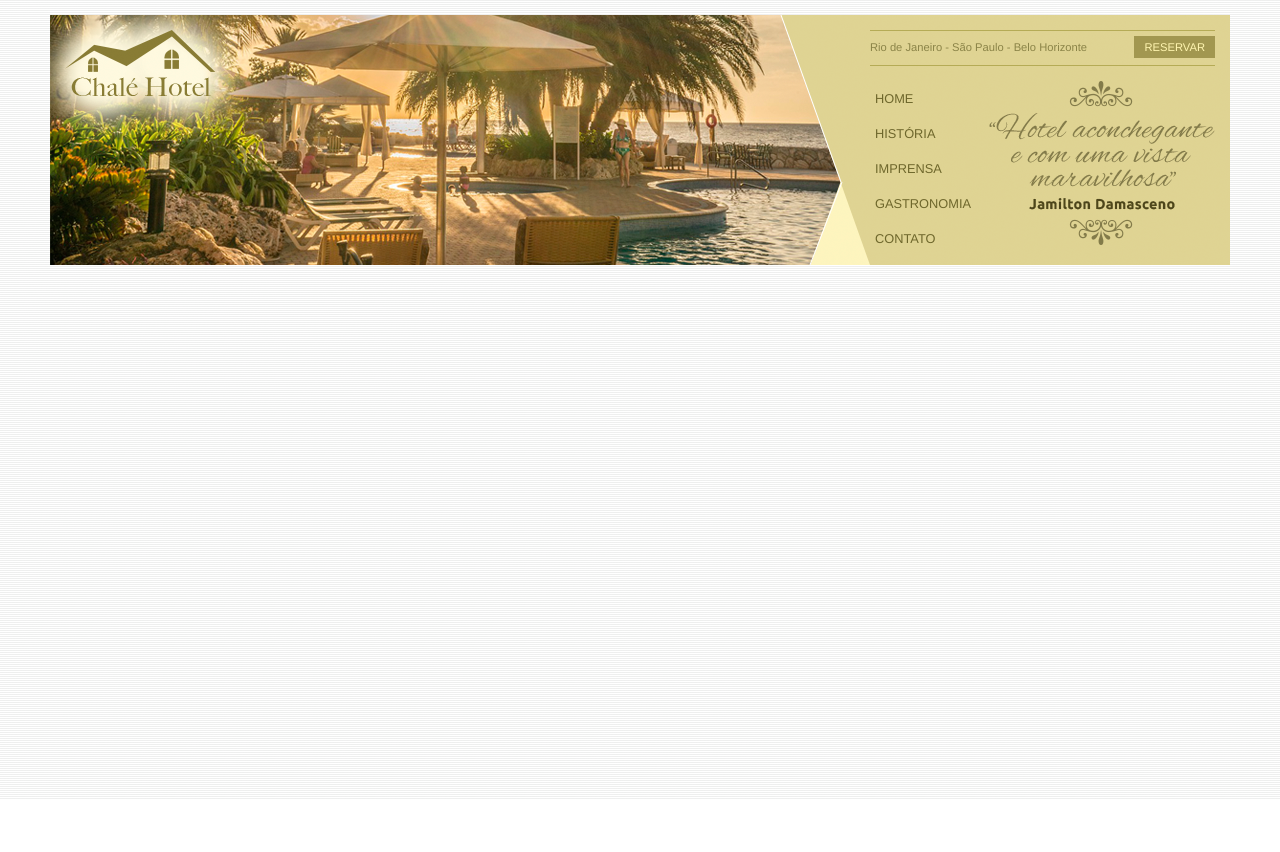
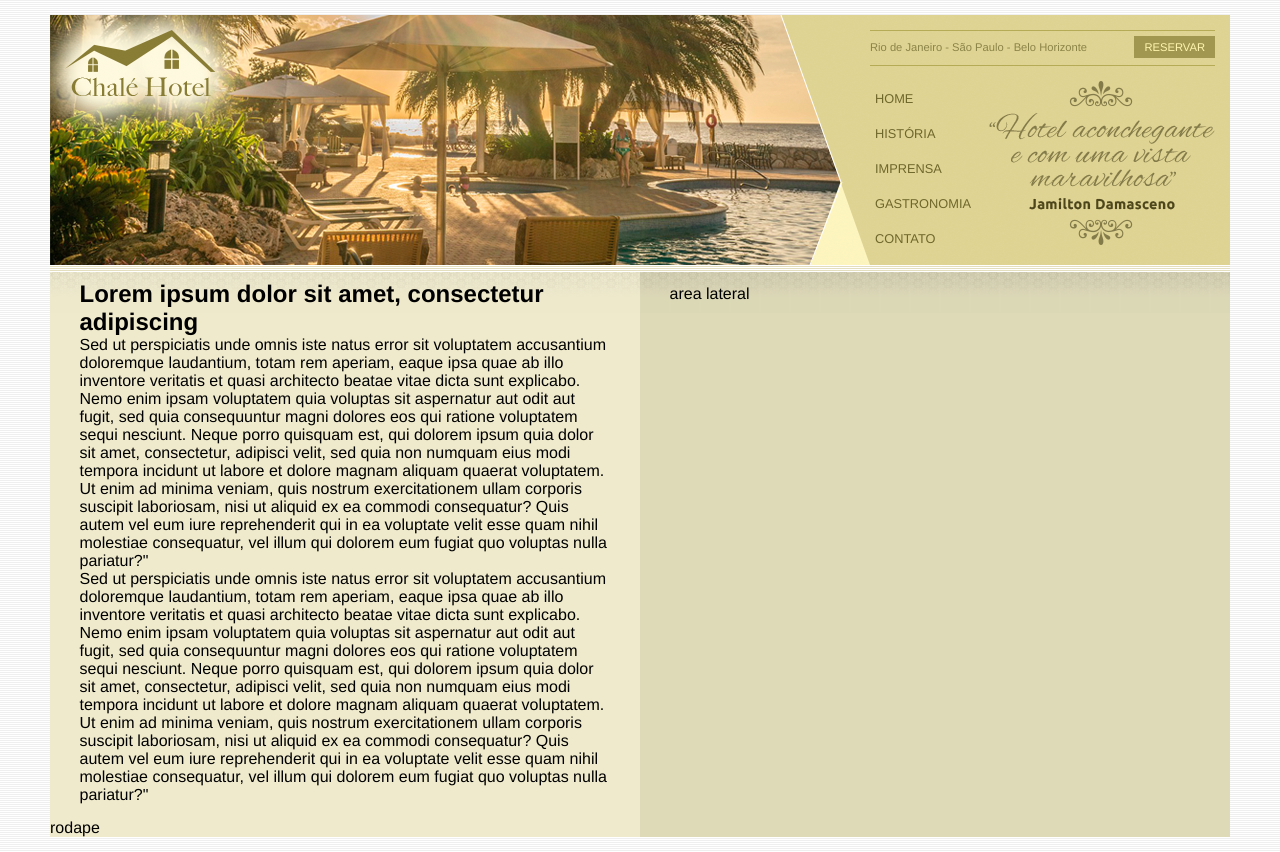
Before and after one commit to Rodr1goFern4nd3s/ProjetoChaleHotel, a plain HTML site: page index.html in a window 1280 px wide. Before the commit the page ends 800 px from the top, so only its background shows below. Drawn offline with Linux system fonts and the light colour scheme.

Commit message:
Configuracao da area de conteudo para informacoes

```diff
--- a/css/estilo.css
+++ b/css/estilo.css
@@ -12,7 +12,7 @@ body {
 }
 
 #container {
-    background: #ede9cc;
+    background: #ede9cc url(../Imagens/bg-container.png) top center repeat-y;
     margin: 0 auto;
     min-width: 740px;
     max-width: 1180px;
@@ -119,3 +119,30 @@ ul#navegacao a:hover {
     height: 164px;
     float: right;
 }
+
+/* Área de conteúdos */
+
+#area-principal {
+    /*background: red;*/
+    float: left;
+    width: 50%;
+    background: url(../Imagens/bg-area-principal.png) top left repeat-x;
+    padding: 15px 0px;
+}
+
+#area-lateral {
+    /*background: blue;*/
+    float: right;
+    width: 50%;
+    background: url(../Imagens/bg-area-lateral.png) top left repeat-x;
+    padding: 20px 0px;
+}
+
+.conteudo {
+    margin: 0 auto;
+    width: 90%;
+}
+
+#rodape {
+    clear: both;
+}
--- a/index.html
+++ b/index.html
@@ -39,6 +39,40 @@
                 </div>
             </div>
         </div><!--/ fim topo-->
+
+        <div id="area-principal">
+            <div class="conteudo">
+                <h2>Lorem ipsum dolor sit amet, consectetur adipiscing</h2>
+                <p>
+                    Sed ut perspiciatis unde omnis iste natus error sit voluptatem accusantium doloremque laudantium,
+                    totam rem aperiam, eaque ipsa quae ab illo inventore veritatis et quasi architecto beatae vitae dicta sunt explicabo.
+                    Nemo enim ipsam voluptatem quia voluptas sit aspernatur aut odit aut fugit, sed quia consequuntur magni dolores eos qui ratione
+                    voluptatem sequi nesciunt. Neque porro quisquam est, qui dolorem ipsum quia dolor sit amet, consectetur, adipisci velit, sed quia
+                    non numquam eius modi tempora incidunt ut labore et dolore magnam aliquam quaerat voluptatem. Ut enim ad minima veniam, quis nostrum
+                    exercitationem ullam corporis suscipit laboriosam, nisi ut aliquid ex ea commodi consequatur? Quis autem vel eum iure reprehenderit
+                    qui in ea voluptate velit esse quam nihil molestiae consequatur, vel illum qui dolorem eum fugiat quo voluptas nulla pariatur?"
+                </p>
+                <p>
+                    Sed ut perspiciatis unde omnis iste natus error sit voluptatem accusantium doloremque laudantium,
+                    totam rem aperiam, eaque ipsa quae ab illo inventore veritatis et quasi architecto beatae vitae dicta sunt explicabo.
+                    Nemo enim ipsam voluptatem quia voluptas sit aspernatur aut odit aut fugit, sed quia consequuntur magni dolores eos qui ratione
+                    voluptatem sequi nesciunt. Neque porro quisquam est, qui dolorem ipsum quia dolor sit amet, consectetur, adipisci velit, sed quia
+                    non numquam eius modi tempora incidunt ut labore et dolore magnam aliquam quaerat voluptatem. Ut enim ad minima veniam, quis nostrum
+                    exercitationem ullam corporis suscipit laboriosam, nisi ut aliquid ex ea commodi consequatur? Quis autem vel eum iure reprehenderit
+                    qui in ea voluptate velit esse quam nihil molestiae consequatur, vel illum qui dolorem eum fugiat quo voluptas nulla pariatur?"
+                </p>
+            </div>
+        </div>
+
+        <div id="area-lateral">
+            <div class="conteudo">
+                area lateral
+            </div>
+        </div>
+
+        <div id="rodape">
+            rodape
+        </div>
     </div><!--/ fim container-->
 </body>
 </html>
```
